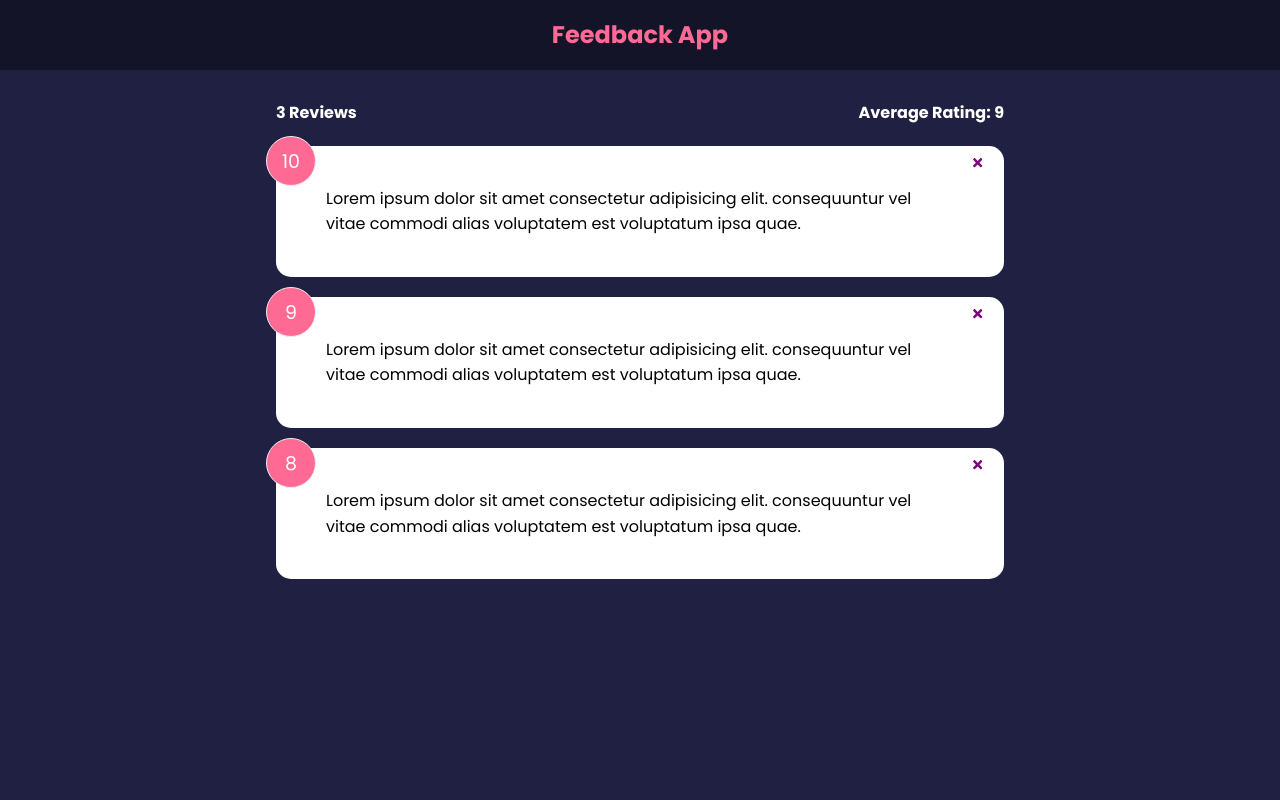
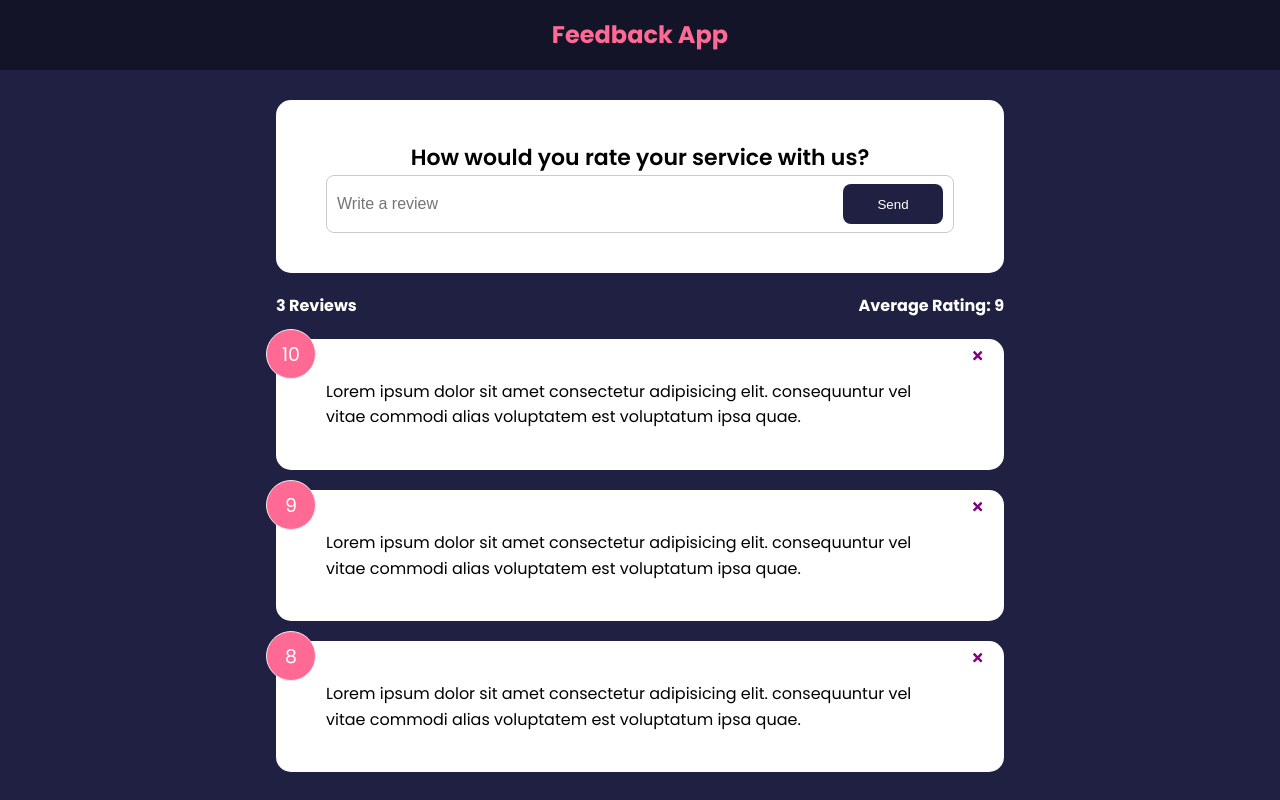
Before and after one commit to Samlxy/feedback-context, a React (Create React App) app: page / in a window 1280 px wide. Built offline with nearby package versions, Linux system fonts and the light colour scheme.

Commit message:
add form and button components

```diff
--- a/src/App.js
+++ b/src/App.js
@@ -2,6 +2,7 @@
 import Header from "./components/Header";
 import FeedbackList from "./components/FeedbackList";
 import FeedbackStats from "./components/FeedbackStats";
+import FeedbackForm from "./components/FeedbackForm";
 import FeedbackData from "./data/FeedbackData";
 
 function App() {
@@ -17,6 +18,7 @@
     <>
       <Header text="Feedback App" />
       <div className="container">
+      <FeedbackForm />
         <FeedbackStats feedback={feedback} />
         <FeedbackList feedback={feedback} handleDelete={deleteFeedback} />
       </div>
--- /dev/null
+++ b/src/components/FeedbackForm.jsx
@@ -0,0 +1,29 @@
+import { useState } from "react";
+import Card from "./shared/Card";
+import Button from "./shared/Button";
+
+function FeedbackForm() {
+  const [text, setText] = useState();
+
+  const handleTextChange = (e) => {
+    setText(e.target.value)
+  };
+  return (
+    <Card>
+      <form>
+        <h2>How would you rate your service with us?</h2>
+        <div className="input-group">
+          <input
+            onChange={handleTextChange}
+            type="text"
+            placeholder="Write a review"
+            value={text}
+          />
+          <Button type="submit">Send</Button>
+        </div>
+      </form>
+    </Card>
+  );
+}
+
+export default FeedbackForm;
--- /dev/null
+++ b/src/components/shared/Button.jsx
@@ -0,0 +1,25 @@
+import React from "react";
+import PropTypes from "prop-types";
+
+function Button({ children, version, type, isDisabled }) {
+  return (
+    <button type={type} disabled={isDisabled} className={`btn btn-${version}`}>
+      {children}
+    </button>
+  );
+}
+
+Button.defaultProps = {
+  version: "primary",
+  type: "button",
+  isDisabled: false,
+};
+
+Button.propTypes = {
+  children: PropTypes.node.isRequired,
+  version: PropTypes.string,
+  type: PropTypes.string,
+  isDisabled: PropTypes.bool,
+};
+
+export default Button;
```
Also changed, not shown: public/manifest.json.
